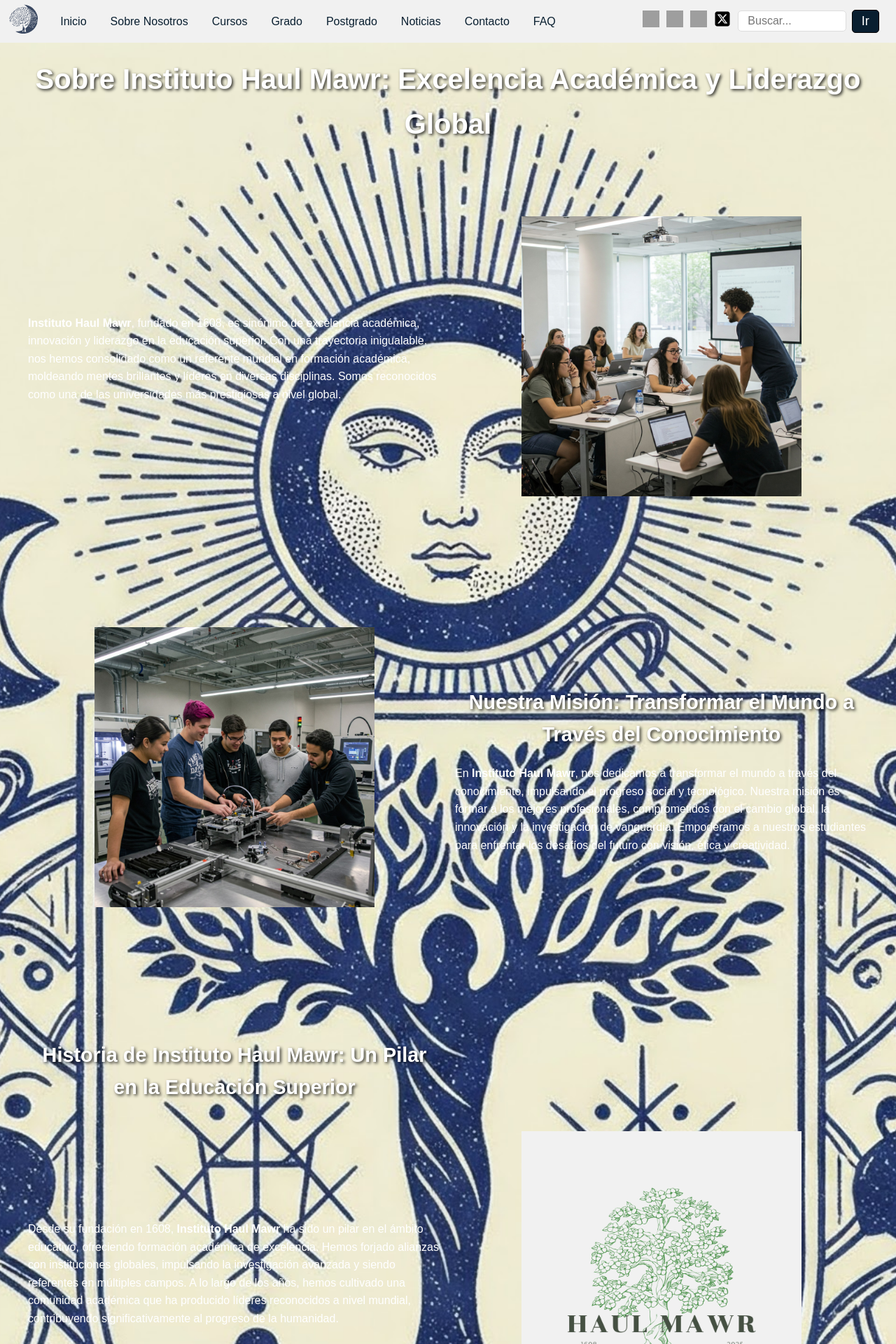
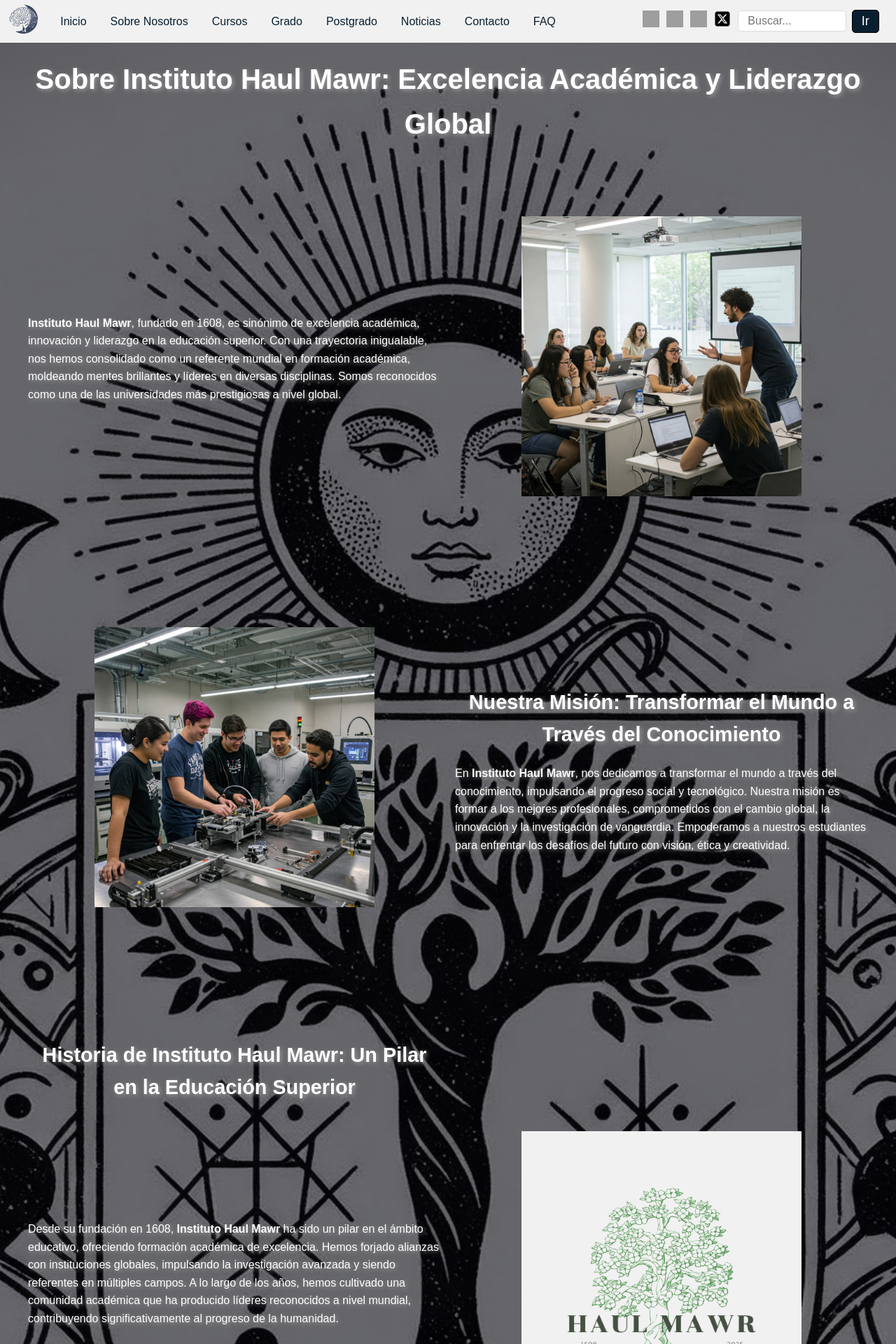
Before and after one commit to GerardoL-Dev/haul, a React (Vite) app: page /about in a window 1280 px wide. Shown: the top 1920 px of the page at 70% size. Built offline with nearby package versions, Linux system fonts and the light colour scheme; grey boxes are pictures that could not be loaded.

Commit message:
update about

```diff
--- a/src/styles/about.css
+++ b/src/styles/about.css
@@ -3,11 +3,11 @@
   max-width: 100%;
   margin: 0;
   padding: 20px;
-  background-image: url('../assets/images/haul-shield-original.jpeg');
+  background-image: url('../assets/images/haul-back.jpg');
   background-size: cover;
   background-position: center;
   background-repeat: no-repeat;
-  color: white;
+  color: #000000; /* Azul oscuro */
   min-height: 100vh;
   display: grid;
   grid-template-rows: auto auto auto auto auto;
@@ -22,14 +22,14 @@
 
 .about-title {
   font-size: 2.5em;
-  color: white;
-  text-shadow: 2px 2px 4px rgba(0, 0, 0, 0.8);
+  color: #ffffff; /* Azul oscuro */
+  text-shadow: 2px 2px 6px rgba(169, 169, 169, 0.8); /* Sombra gris claro */
 }
 
 .about-subtitle {
   font-size: 1.8em;
-  color: white;
-  text-shadow: 2px 2px 4px rgba(0, 0, 0, 0.8);
+  color: #ffffff; /* Azul oscuro */
+  text-shadow: 2px 2px 6px rgba(169, 169, 169, 0.8); /* Sombra gris claro */
   margin-bottom: 20px;
 }
 
@@ -51,6 +51,8 @@
   grid-template-columns: 1fr 1fr;
   gap: 20px;
   align-items: center;
+  color: #ffffff; /* Azul oscuro */
+  text-shadow: 2px 2px 6px rgba(169, 169, 169, 0.8); /* Sombra gris claro */
 }
 
 .intro-image,
@@ -64,6 +66,8 @@
 
 .mission-text {
   grid-column: 2;
+  color: #ffffff; /* Azul oscuro */
+  text-shadow: 2px 2px 6px rgba(169, 169, 169, 0.8); /* Sombra gris claro */
 }
 
 .about-history .history-content {
@@ -75,11 +79,13 @@
 
 .about-history .history-content header,
 .about-history .history-content p {
-  grid-column: 1; /* Ubica el texto en la primera columna */
+  grid-column: 1;
+  color: #ffffff; /* Azul oscuro */
+  text-shadow: 2px 2px 6px rgba(169, 169, 169, 0.8); /* Sombra gris claro */
 }
 
 .about-history .history-content figure {
-  grid-column: 2; /* Ubica la imagen en la segunda columna */
+  grid-column: 2;
 }
 
 .about-carousel {
```
Also changed, not shown: src/assets/images/haul-back.jpg (added), src/assets/images/haul-shield-original2.jpeg (added).
